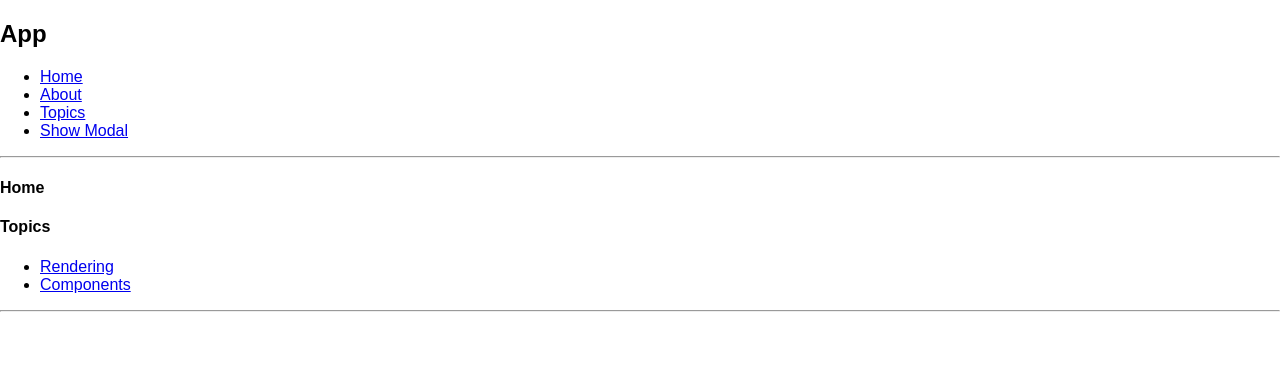
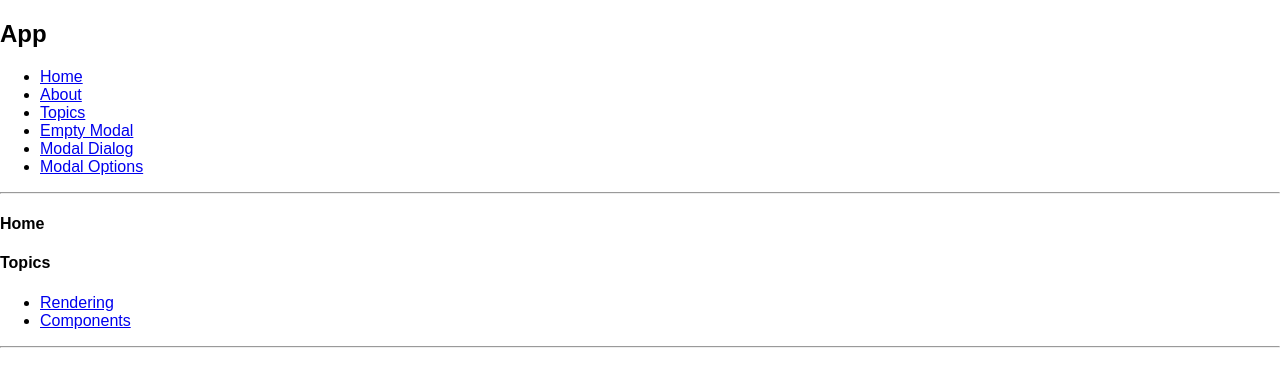
Before and after one commit to kamrade/modal-routes-react, a React (Create React App) app: page /topics in a window 1280 px wide. Shown: the top 386 px of the page. Built offline with nearby package versions, Linux system fonts and the light colour scheme.

Commit message:
add few more routes

```diff
--- a/src/App.js
+++ b/src/App.js
@@ -1,9 +1,10 @@
 import React, { Component } from 'react';
-import { Link, Route } from 'react-router-dom';
+import { Route } from 'react-router-dom';
 
 import Home from "./components/Home";
 import About from "./components/About";
 import Topics from "./components/Topics";
+import Header from "./components/Header";
 
 import Modal from "./components/Modal";
 
@@ -11,21 +12,12 @@ import './App.css';
 
 class App extends Component {
 
-  componentDidUpdate(prevProps) {
-    // console.log(this.props.location);
-  }
-
   render() {
 
     return (
       <div className="App">
         <h2>App</h2>
-        <ul className="navigation">
-          <li><Link to="/">Home</Link></li>
-          <li><Link to="/about">About</Link></li>
-          <li><Link to="/topics">Topics</Link></li>
-          <li><Link to="#modal">Show Modal</Link></li>
-        </ul>
+        <Header/>
         <hr/>
 
       <div className="content">
--- /dev/null
+++ b/src/components/Header.js
@@ -0,0 +1,17 @@
+import React from 'react';
+import { Link } from 'react-router-dom';
+
+function Header(props) {
+  return (
+    <ul className="navigation">
+      <li><Link to="/">Home</Link></li>
+      <li><Link to="/about">About</Link></li>
+      <li><Link to="/topics">Topics</Link></li>
+      <li><Link to="#modal">Empty Modal</Link></li>
+      <li><Link to="#modal-dialog">Modal Dialog</Link></li>
+      <li><Link to="#modal-options">Modal Options</Link></li>
+    </ul>
+  )
+}
+
+export default Header;
--- a/src/components/Modal.css
+++ b/src/components/Modal.css
@@ -1,4 +1,11 @@
 .Modal {
   padding: 2rem;
-  background-color: #f1f2f5;
+  color: white;
+  background-color: rgba(0,0,0,0.92);
+  position: fixed;
+  z-index: 99;
+  top: 0;
+  left: 0;
+  bottom: 0;
+  right: 0;
 }
--- a/src/components/Modal.js
+++ b/src/components/Modal.js
@@ -4,20 +4,21 @@ import './Modal.css';
 
 class Modal extends Component {
 
-  prevLoc = this.props.location;
-  componentWillUpdate() {
-    console.log("prev location:", this.prevLoc.pathname);
-  }
+  render() {
+    console.log(this.props.location.pathname);
+    // let modal = this.props.location.hash === "#modal";
+    let hash = this.props.location.hash;
+    let modal = hash.indexOf("#modal") > -1;
+    let modalRoute = hash.substring(7, hash.length);
 
-  render() {
-
-    console.log(this.props.location.pathname);
-    let modal = this.props.location.hash === "#modal";
+    let dialog = () => (<h4>Dialog</h4>);
 
     if (modal) {
       return (
         <div className="Modal">
           <h4>Modal</h4>
+          { modalRoute === "dialog" ? (<h4>Dialog</h4>) : '' }
+          { modalRoute === "options" ? (<h4>Options</h4>) : '' }
           <button onClick={() => this.props.history.push(this.props.location.pathname)}>Close</button>
         </div>
       )
```
